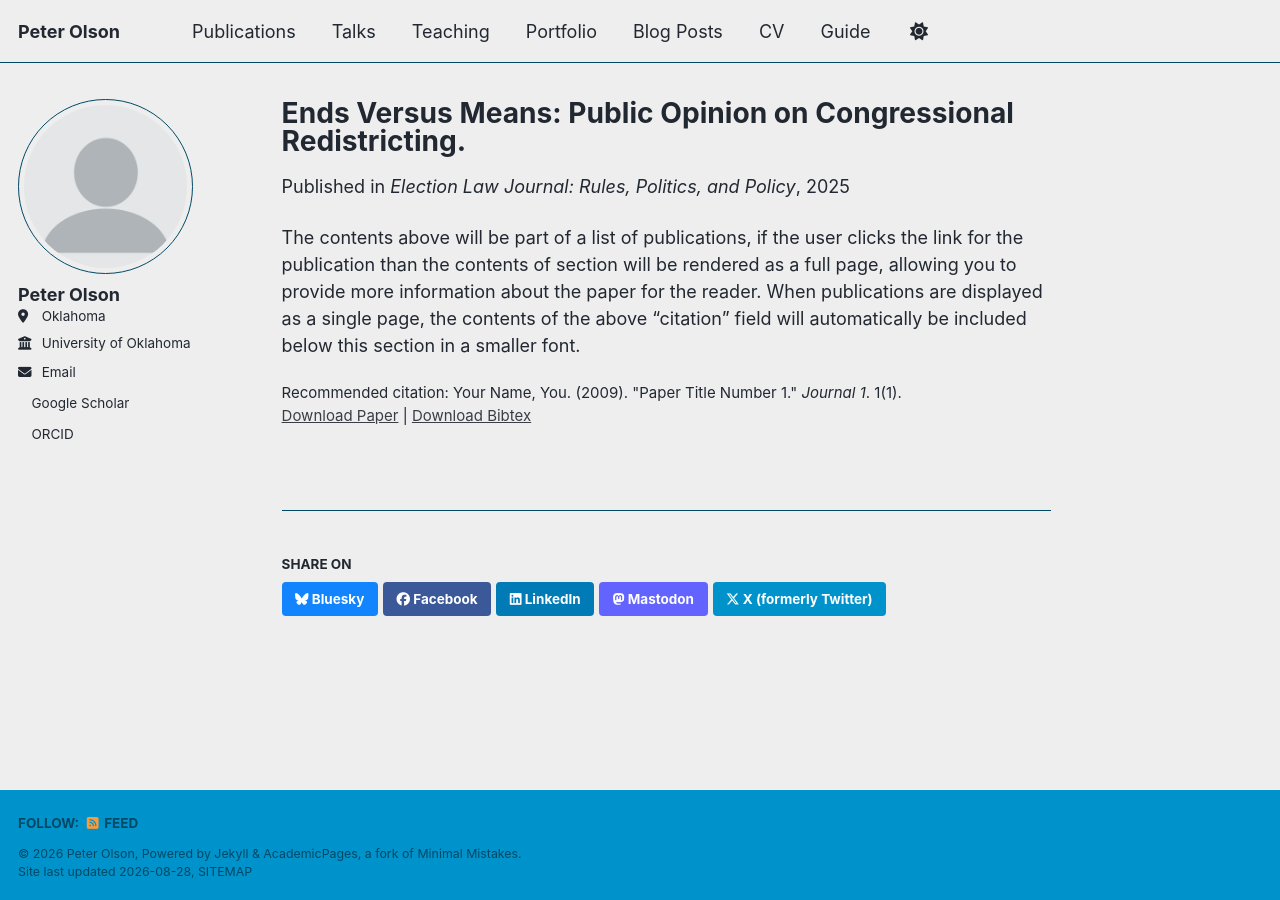
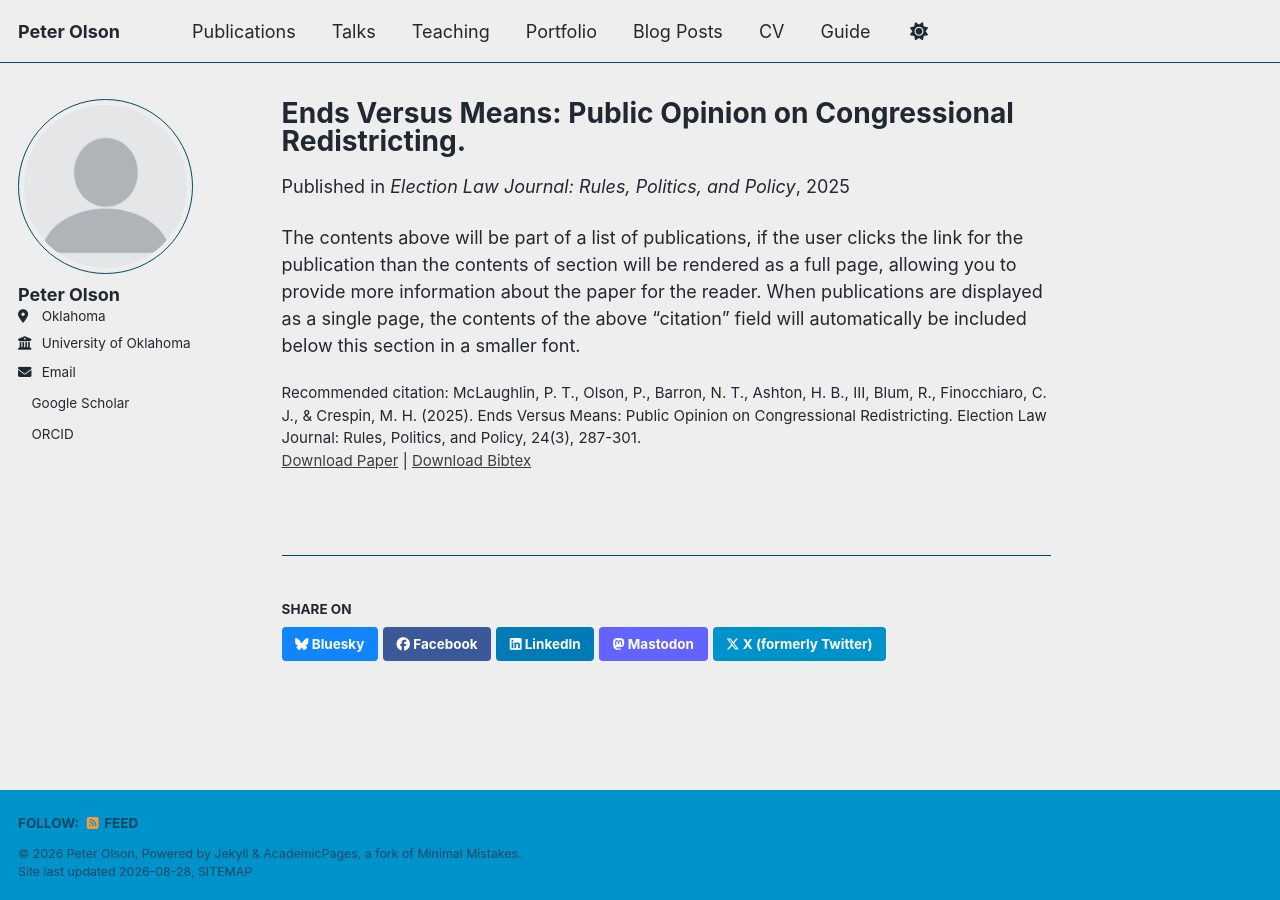
Before and after one commit to peterolson1776-crypto/peterolson.github.io, a Jekyll site: the page built from _publications/EndsVsMeans.md, in a window 1280 px wide. Built offline with Jekyll 4.4.1, drawn with Linux system fonts in a browser that asks for light colours; a style sheet for code colours, icons or effects is not loaded.

Commit message:
Update EndsVsMeans.md

```diff
--- a/_publications/EndsVsMeans.md
+++ b/_publications/EndsVsMeans.md
@@ -8,6 +8,6 @@ date: 2025-09-01
 venue: 'Election Law Journal: Rules, Politics, and Policy'
 paperurl: 'https://doi.org/10.1089/elj.2023.0050'
 bibtexurl: 'https://academicpages.github.io/files/bibtex1.bib'
-citation: 'Your Name, You. (2009). &quot;Paper Title Number 1.&quot; <i>Journal 1</i>. 1(1).'
+citation: 'McLaughlin, P. T., Olson, P., Barron, N. T., Ashton, H. B., III, Blum, R., Finocchiaro, C. J., & Crespin, M. H. (2025). Ends Versus Means: Public Opinion on Congressional Redistricting. Election Law Journal: Rules, Politics, and Policy, 24(3), 287-301.'
 ---
 The contents above will be part of a list of publications, if the user clicks the link for the publication than the contents of section will be rendered as a full page, allowing you to provide more information about the paper for the reader. When publications are displayed as a single page, the contents of the above "citation" field will automatically be included below this section in a smaller font.
```
